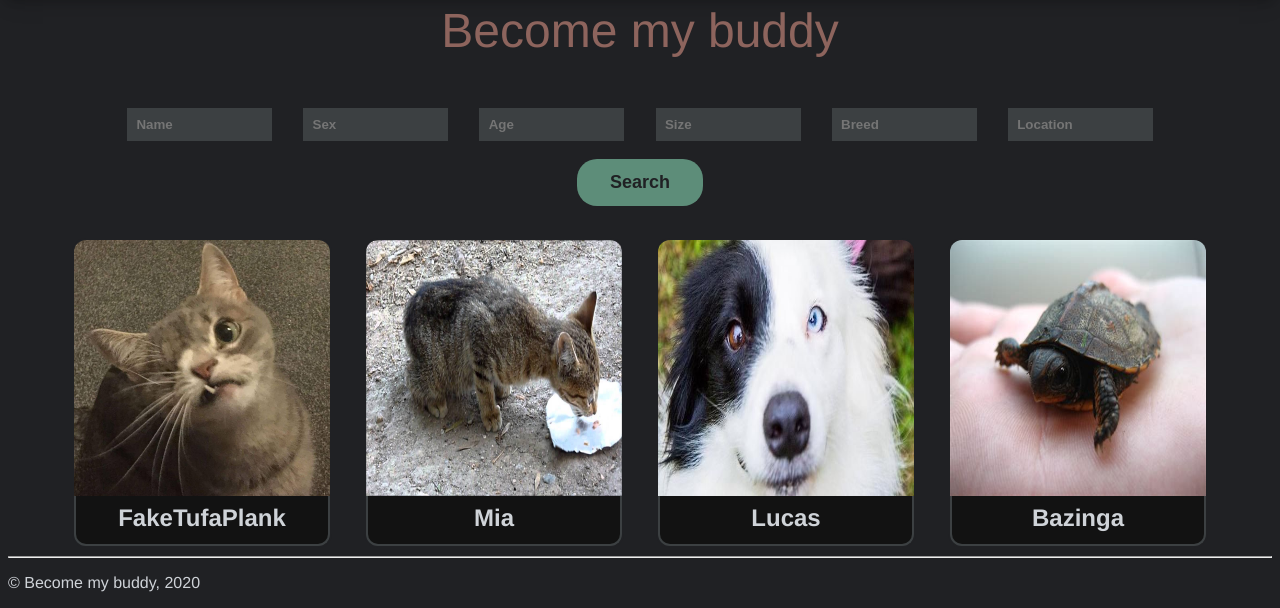
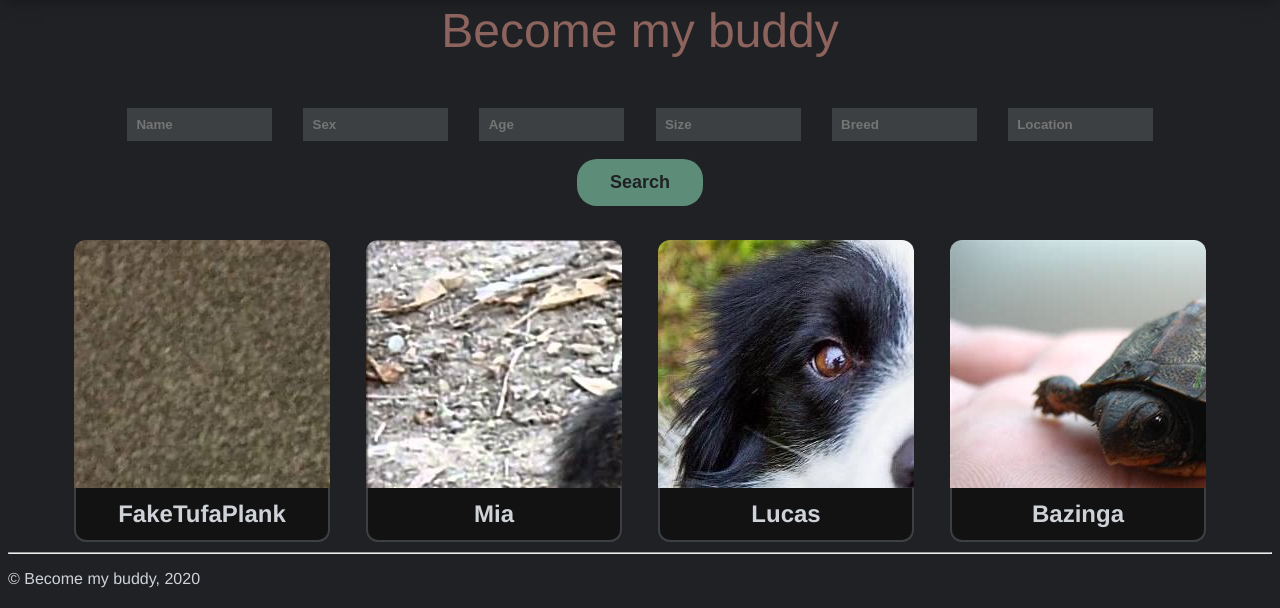
Before and after one commit to JoaoCostaIFG/LTW, a PHP site: page /pages/list.php in a window 1280 px wide. Shown: the part 561-1169 px from the top of the page. Run offline with PHP 8.4, Linux system fonts and the light colour scheme; data comes from the database, SQL or seed files in the repository.

Commit message:
WIP: stop list image distortion.

```diff
--- a/css/style.css
+++ b/css/style.css
@@ -88,14 +88,14 @@ h4 a {
   list-style-type: none;
 }
 
-.list-item-content li img {
+.list-item-img div {
   width: 16em;
   height: 16em;
 
   border-radius: 12px 12px 0px 0px;
 }
 
-.list-item-content li + li {
+.list-item-txt {
   /* image's description */
   padding: 0.5em;
   font-size: 1.5em;
--- a/templates/tpl_list.php
+++ b/templates/tpl_list.php
@@ -21,10 +21,10 @@
 ?>
   <a href="<?=$photo_path; ?>" class="list-item">
     <ul class="list-item-content">
-      <li>
-        <img src="<?=$photo_path; ?>" alt="<?=$post['name']; ?>'s photo"/>
+      <li class="list-item-img">
+        <div style="background: url('<?=$photo_path; ?>')"></div>
       </li>
-      <li>
+      <li class="list-item-txt">
         <?=$post['name']; ?>
       </li>
     </ul>
```
